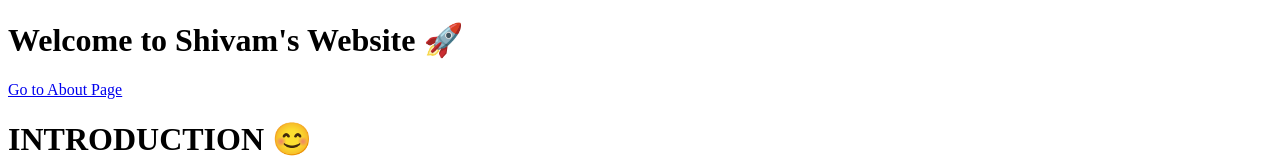
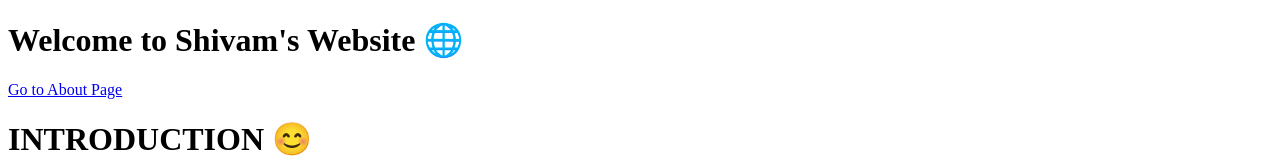
Before and after one commit to shivammishra-1204/My-website, a plain HTML site: page index.html in a window 1280 px wide. Shown: the top 160 px of the page. Drawn offline with Linux system fonts and the light colour scheme.

Commit message:
Update index.html

```diff
--- a/index.html
+++ b/index.html
@@ -7,7 +7,7 @@
 </head>
 <body>
 
-    <h1>Welcome to Shivam's Website 🚀</h1>
+    <h1>Welcome to Shivam's Website 🌐</h1>
 
     <a href="best website.html">Go to About Page</a>
 
```
